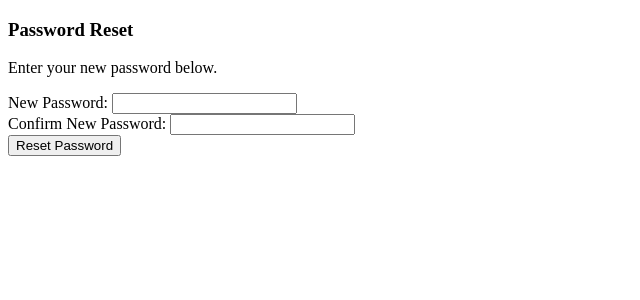
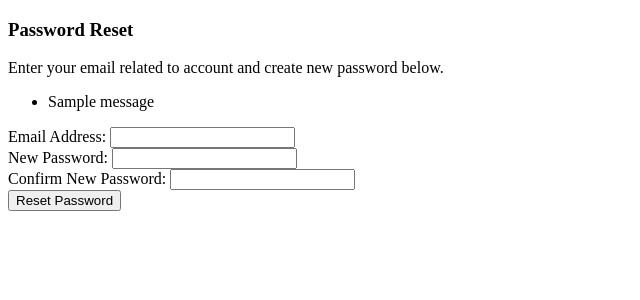
Before and after one commit to allu0786ansari/User_Authentication-Django, a Django app: page /password_reset/ in a window 1280 px wide. Shown: the top 300 px of the page, without its empty margins (0-640 px from the left). Run offline with Django 5.2, Linux system fonts and the light colour scheme; one stand-in notice (Sample message) is shown.

Commit message:
files update

```diff
--- a/authenticate/views.py
+++ b/authenticate/views.py
@@ -4,7 +4,7 @@ from django.contrib import messages  # Import messages framework
 from django.contrib.auth import login as auth_login
 from django.contrib.auth.forms import UserCreationForm, AuthenticationForm, PasswordResetForm
 from django.http import HttpResponse
-from django.contrib.auth import authenticate, login, logout
+from django.contrib.auth import authenticate, login, logout, update_session_auth_hash
 from django.contrib.auth.views import PasswordResetView
 from django.urls import reverse_lazy, reverse
 from django.contrib.auth.decorators import login_required
@@ -15,6 +15,7 @@ from django.template import Context
 from django.utils.http import urlsafe_base64_decode, urlsafe_base64_encode
 from django.utils.encoding import force_str, force_bytes
 from django.contrib.auth.tokens import default_token_generator
+
 
 def index(request):
     return render(request, "authenticate/index.html")
@@ -120,6 +121,7 @@ def logout_view(request):
 
 def password_reset(request):
     if request.method == 'POST':
+        email = request.POST.get('email')
         new_password = request.POST.get('new_password')
         confirm_password = request.POST.get('confirm_password')
 
@@ -127,15 +129,17 @@ def password_reset(request):
             messages.error(request, "Passwords do not match.")
             return render(request, 'authenticate/password_reset.html')
 
-        user = request.user
-        if user.is_authenticated:
+        try:
+            user = User.objects.get(email=email)
+        except User.DoesNotExist:
+            messages.error(request, "No account found with that email address.")
+            return render(request, 'authenticate/password_reset.html')
+
+        if user:
             user.set_password(new_password)
             user.save()
             update_session_auth_hash(request, user)  # Keep user logged in after password change
             messages.success(request, "Your password has been reset successfully.")
-            return redirect('signin')  # Redirect to login
-        else:
-            messages.error(request, "User not authenticated.")
             return redirect('signin')  # Redirect to login
 
     return render(request, 'authenticate/password_reset.html')
--- a/templates/authenticate/password_reset.html
+++ b/templates/authenticate/password_reset.html
@@ -15,8 +15,22 @@
     <body>
         <div class="container">
             <h3>Password Reset</h3>
-            <p>Enter your new password below.</p>
-            <form action="/reset-password" method="post">
+            <p>Enter your email related to account and create new password below.</p>
+
+            {% if messages %}
+                <ul class="messages">
+                {% for message in messages %}
+                    <li>{{ message }}</li>
+                {% endfor %}
+                </ul>
+            {% endif %}
+
+            <form action="{% url 'password_reset' %}" method="post">
+                {% csrf_token %}
+                <div class="form-group">
+                    <label for="email">Email Address:</label>
+                    <input type="email" id="email" name="email" required>
+                </div>
                 <div class="form-group">
                     <label for="new_password">New Password:</label>
                     <input type="password" id="new_password" name="new_password" required>
```
Also changed, not shown: db.sqlite3.
